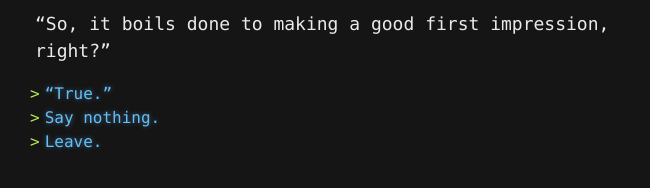
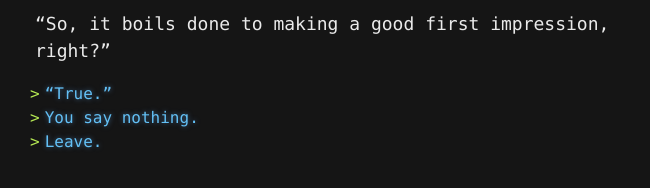
Before and after one commit to yvesgurcan/adventure, a Jekyll site: the page built from fit.md, in a window 1280 px wide. Shown: the part 592-780 px from the top of the page, without its empty margins (310-960 px from the left). Built offline with Jekyll 4.4.1, drawn with Linux system fonts in a browser that asks for light colours; our own code applies the rules of GitHub Pages for plain Markdown files.

Commit message:
Update fit.md

```diff
--- a/fit.md
+++ b/fit.md
@@ -9,5 +9,5 @@ He pauses for dramatic effect.
 "So, it boils done to making a good first impression, right?"
 
 - ["True."](fit-go-on.md)
-- [Say nothing.](fit-what-else.md)
+- [You say nothing.](fit-what-else.md)
 - [Leave.](leave.md)
```
